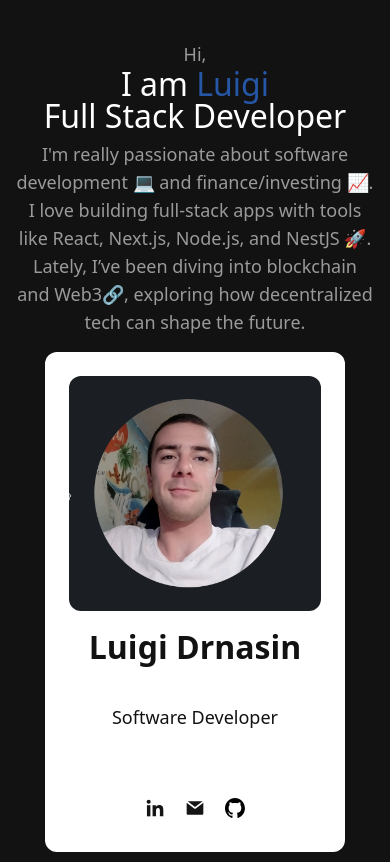
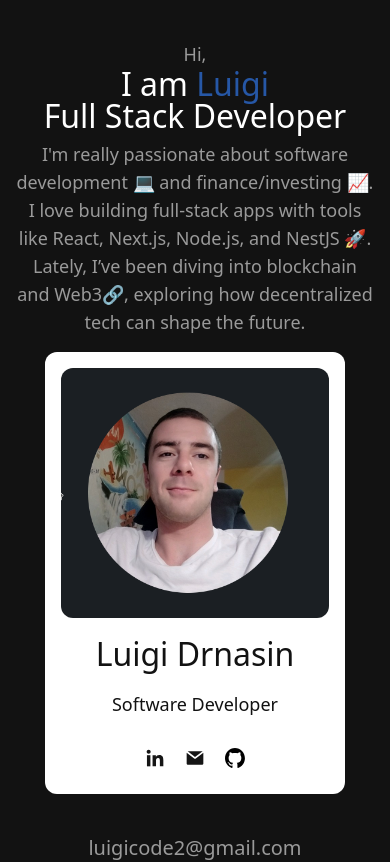
Before and after one commit to Gigi998/portfolio, a Next.js app: page / in a window 390 px wide. Shown: the top 862 px of the page. Built offline with nearby package versions, Linux system fonts and the light colour scheme.

Commit message:
finish mobile changes

```diff
--- a/src/app/(components)/Application/Profile/ProfileCard/ProfileCard.tsx
+++ b/src/app/(components)/Application/Profile/ProfileCard/ProfileCard.tsx
@@ -26,14 +26,16 @@ const ProfileCard = () => {
   ];
 
   return (
-    <div className='bg-primary w-[300px] h-[500px] rounded-xl text-invert p-6 flex flex-col items-center lg:mt-0 mt-4'>
+    <div className='bg-primary w-[300px] h-full rounded-xl text-invert p-4 flex flex-col items-center  gap-y-5 lg:mt-0 mt-4'>
       <Image
         src={ProfilePicture}
         alt='profile'
-        className='rounded-xl overflow-hidden box-border'
+        className='rounded-xl overflow-hidden'
       />
-      <span className='text-sm-heading mt-5 font-semibold'>Luigi Drnasin</span>
-      <span className='text-body-1 mt-10 font-thin'>Software Developer</span>
+      <span className='text-sm-heading font-medium whitespace-nowrap'>
+        Luigi Drnasin
+      </span>
+      <span className='text-body-1 font-thin'>Software Developer</span>
       <ProfileSocialLinks socialLinks={socialLinks} />
     </div>
   );
--- a/src/app/(components)/Application/Profile/ProfileSocialLinks/ProfileSocialLinks.tsx
+++ b/src/app/(components)/Application/Profile/ProfileSocialLinks/ProfileSocialLinks.tsx
@@ -13,7 +13,7 @@ interface Props {
 
 const ProfileSocialLinks = ({ socialLinks }: Props) => {
   return (
-    <div className='flex mt-auto'>
+    <div className='flex'>
       {socialLinks.map((link) => (
         <SocialLink icon={link.icon} href={link.href} key={link.id} />
       ))}
```
